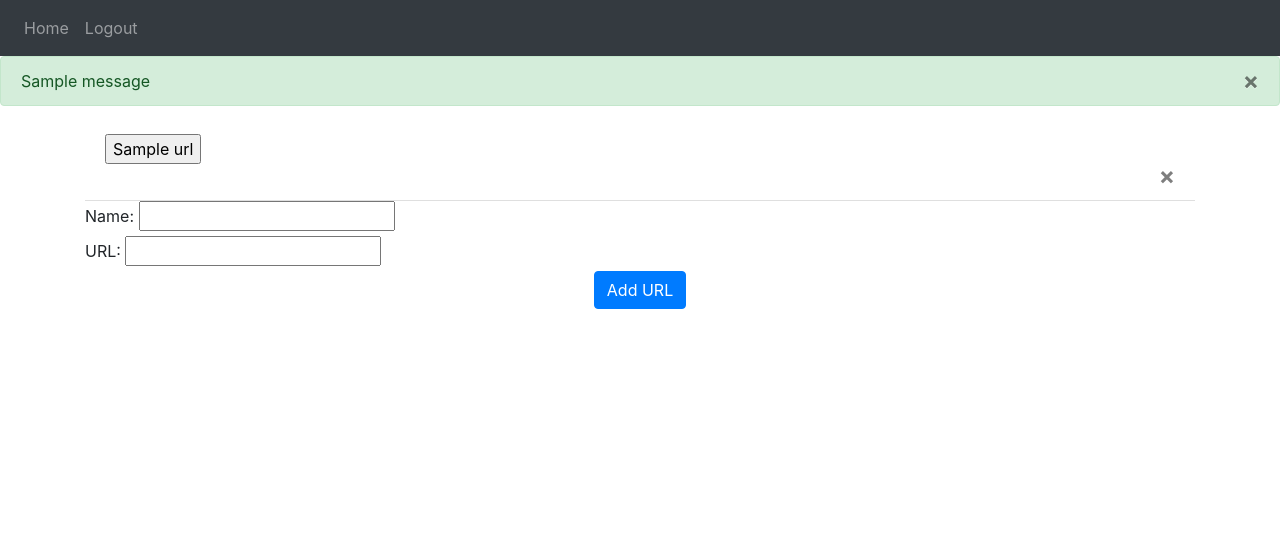
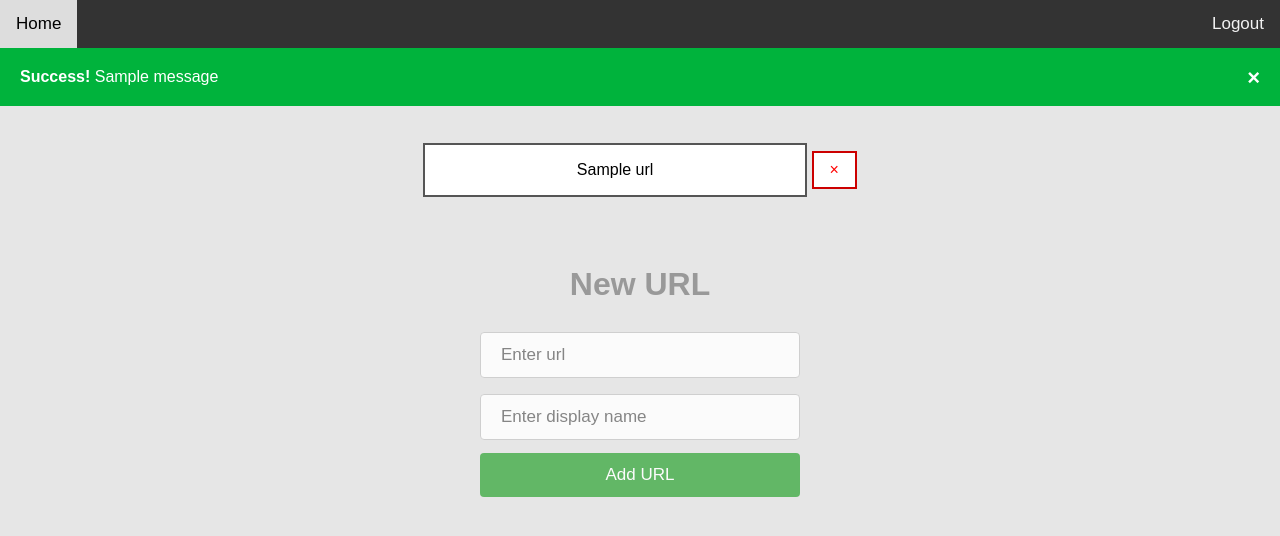
Before and after one commit to mcieciora/GracefulServal, a Flask app: page / in a window 1280 px wide. Shown: the top 536 px of the page. Run offline with Flask 2, Linux system fonts and the light colour scheme; a user stored in the database is signed in; tables that the repository leaves empty hold one stand-in row (values such as "Sample post"); one stand-in notice (Sample message) is shown; some libraries are stand-ins or nearby versions.

Commit message:
06042021-2033

```diff
--- a/website/auth.py
+++ b/website/auth.py
@@ -23,7 +23,7 @@ def login():
             else:
                 flash('Incorrect pin code, try again.', category='error')
         else:
-            flash('Username does not exist.', category='error')
+            flash('Incorrect username, try again.', category='error')
 
     return render_template("login.html", user=current_user)
 
@@ -32,6 +32,7 @@ def login():
 @login_required
 def logout():
     logout_user()
+    flash('Successful logout!', category='success')
     return redirect(url_for('auth.login'))
 
 
@@ -43,8 +44,6 @@ def sign_up():
         pin_code2 = request.form.get('pin_code2')
 
         user = User.query.filter_by(username=username).first()
-
-        print(pin_code1.isnumeric())
 
         if user:
             flash('User already exists.', category='error')
--- a/website/models.py
+++ b/website/models.py
@@ -5,7 +5,7 @@ from flask_login import UserMixin
 class Url(db.Model):
     id = db.Column(db.Integer, primary_key=True)
     name = db.Column(db.String(50))
-    url = db.Column(db.String(50), unique=True)
+    url = db.Column(db.String(50))
 
 
 class User(db.Model, UserMixin):
--- /dev/null
+++ b/website/static/css/main.css
@@ -0,0 +1,152 @@
+body {
+  margin: 0;
+  font-family: Arial, Helvetica, sans-serif;
+  background-color: #e6e6e6;
+}
+
+h1 {
+  color: #999999;
+  text-align: center;
+  margin-top: 5%;
+}
+
+.topnav {
+  overflow: hidden;
+  background-color: #333;
+
+}
+
+.topnav a {
+  float: left;
+  color: #f2f2f2;
+  text-align: center;
+  padding: 14px 16px;
+  text-decoration: none;
+  font-size: 17px;
+}
+
+.topnav-right {
+  float: right;
+}
+
+.topnav a:hover {
+  background-color: #ddd;
+  color: black;
+}
+
+.failure {
+  padding: 20px;
+  background-color: #f44336;
+  color: white;
+}
+
+.success {
+   padding: 20px;
+   background-color: #00b33c;
+   color: white;
+}
+
+.closebtn {
+  margin-left: 15px;
+  color: white;
+  font-weight: bold;
+  float: right;
+  font-size: 22px;
+  line-height: 20px;
+  cursor: pointer;
+  transition: 0.3s;
+}
+
+.closebtn:hover {
+  color: black;
+}
+
+.col {
+  margin: auto;
+  max-width: 25%;
+}
+
+input,
+.btn {
+  width: 100%;
+  padding: 12px;
+  border: none;
+  border-radius: 4px;
+  margin: 5px 0;
+  opacity: 0.85;
+  display: inline-block;
+  font-size: 17px;
+  line-height: 20px;
+  text-decoration: none;
+}
+
+input:hover,
+.btn:hover {
+  opacity: 1;
+}
+
+input[type=submit] {
+  background-color: #4CAF50;
+  color: white;
+  cursor: pointer;
+}
+
+input[type=text], input[type=password] {
+  padding: 12px 20px;
+  margin: 8px 0;
+  display: inline-block;
+  border: 1px solid #ccc;
+  box-sizing: border-box;
+}
+
+.url_list {
+  margin-top: 2.5%;
+}
+
+.url_col {
+  text-align: center;
+}
+
+.button {
+  background-color: #4CAF50;
+  color: white;
+  padding: 16px 32px;
+  font-size: 16px;
+  transition-duration: 0.4s;
+  cursor: pointer;
+  margin: 5px 0;
+}
+
+.url_button {
+  width: 30%;
+  background-color: white;
+  color: black;
+  border: 2px solid #555555;
+  display: inline-block;
+}
+
+.url_button:hover {
+  background-color: #555555;
+  color: white;
+}
+
+.delete_button {
+  background-color: #4CAF50;
+  color: white;
+  padding: 8px 16px;
+  font-size: 16px;
+  transition-duration: 0.4s;
+  cursor: pointer;
+  display: inline-block;
+}
+
+.delete_url {
+  background-color: white;
+  color: red;
+  border: 2px solid #cc0000;
+}
+
+.delete_url:hover {
+  background-color: #ff0000;
+  color: white;
+}
--- a/website/templates/base.html
+++ b/website/templates/base.html
@@ -2,54 +2,34 @@
 <html>
 <head>
     <meta charset="utf-8" />
-    <meta name="viewport" content="width=device-width, initial-scale=1" />
-    <link
-      rel="stylesheet"
-      href="https://stackpath.bootstrapcdn.com/bootstrap/4.4.1/css/bootstrap.min.css"
-      integrity="sha384-Vkoo8x4CGsO3+Hhxv8T/Q5PaXtkKtu6ug5TOeNV6gBiFeWPGFN9MuhOf23Q9Ifjh"
-      crossorigin="anonymous"
-    />
-
+    <meta name="viewport" content="width=device-width, initial-scale=1">
+    <link rel="stylesheet" href="{{ url_for('static', filename='css/main.css') }}">
     <title>{% block title %}Graceful Serval{% endblock %}</title>
 </head>
 <body>
-    <nav class="navbar navbar-expand-lg navbar-dark bg-dark">
-      <button
-        class="navbar-toggler"
-        type="button"
-        data-toggle="collapse"
-        data-target="#navbar"
-      >
-        <span class="navbar-toggler-icon"></span>
-      </button>
-      <div class="collapse navbar-collapse" id="navbar">
-        <div class="navbar-nav">
-          <a class="nav-item nav-link" id="home" href="/">Home</a>
+    <div class="topnav">
+        <a href="/">Home</a>
+        <div class="topnav-right">
             {% if user.is_authenticated %}
-          <a class="nav-item nav-link" id="logout" href="/logout">Logout</a>
+            <a href="/logout">Logout</a>
             {% else %}
-          <a class="nav-item nav-link" id="login" href="/login">Login</a>
-          <a class="nav-item nav-link" id="signUp" href="/sign-up">Sign Up</a>
+            <a href="/login">Login</a>
+            <a href="/sign-up">Sign Up</a>
             {% endif %}
         </div>
     </div>
-    </nav>
 
     {% with messages = get_flashed_messages(with_categories=true) %} {% if
     messages %} {% for category, message in messages %} {% if category ==
     'error' %}
-    <div class="alert alert-danger alter-dismissable fade show" role="alert">
-      {{ message }}
-      <button type="button" class="close" data-dismiss="alert">
-        <span aria-hidden="true">&times;</span>
-      </button>
+    <div class="failure">
+        <span class="closebtn" onclick="this.parentElement.style.display='none';">&times;</span>
+        <strong>Warning!</strong> {{ message }}
     </div>
     {% else %}
-    <div class="alert alert-success alter-dismissable fade show" role="alert">
-      {{ message }}
-      <button type="button" class="close" data-dismiss="alert">
-        <span aria-hidden="true">&times;</span>
-      </button>
+    <div class="success">
+        <span class="closebtn" onclick="this.parentElement.style.display='none';">&times;</span>
+        <strong>Success!</strong> {{ message }}
     </div>
     {% endif %} {% endfor %} {% endif %} {% endwith %}
 
@@ -59,5 +39,6 @@
       type="text/javascript"
       src="{{ url_for('static', filename='index.js') }}"
     ></script>
+
 </body>
 </html>
--- a/website/templates/home.html
+++ b/website/templates/home.html
@@ -1,29 +1,24 @@
 {% extends "base.html" %} {% block title %}Graceful Serval{% endblock %} {% block content
 %}
-<ul class="list-group list-group-flush" id="urls">
-  {% for url in data %}
-  <li class="list-group-item">
-    <form action="{{ url.url }}">
-      <input type="submit" value="{{ url.name }}" />
-    </form>
-    {% if user.is_authenticated %}
-    <button type="button" class="close" onClick="deleteUrl({{ url.id }})">
-      <span aria-hidden="true">&times;</span>
-    </button>
-    {% endif %}
-  </li>
-  {% endfor %}
-</ul>
+
+<div class="url_list">
+    {% for url in data %}
+        <div class="url_col">
+            <button class="button url_button" onclick="location.href='{{ url.url }}'" type="button">{{ url.name }}</button>
+            {% if user.is_authenticated %}
+            <button class="delete_button delete_url" onClick="deleteUrl({{ url.id }})">&times;</button>
+            {% endif %}
+        </div>
+    {% endfor %}
+</div>
+
 {% if user.is_authenticated %}
 <form method="POST">
-  <label>Name:</label>
-  <input type="text" id="url_name" name="url_name">
-  <br />
-    <label>URL:</label>
-  <input type="text" id="url" name="url">
-  <br />
-  <div align="center">
-    <button type="submit" class="btn btn-primary">Add URL</button>
+  <h1>New URL</h1>
+  <div class="col">
+    <input type="text" name="url" placeholder="Enter url" required>
+    <input type="text" name="url_name" placeholder="Enter display name" required>
+    <input type="submit" value="Add URL">
   </div>
 </form>
 {% endif %}
--- a/website/views.py
+++ b/website/views.py
@@ -2,9 +2,9 @@ from flask import Blueprint, render_template, request, flash, jsonify
 from flask_login import login_required, current_user
 from .models import Url
 from . import db, create_app
-from sqlalchemy import desc
+from sqlalchemy import desc, exc
 import json
-from requests import get
+from requests import get, exceptions
 
 views = Blueprint('views', __name__)
 
@@ -13,15 +13,22 @@ views = Blueprint('views', __name__)
 def home():
     if request.method == 'POST':
         url_name = request.form.get('url_name')
-        url = request.form.get('url')
+        url_route = request.form.get('url')
 
-        if get(url).status_code != 200:
-            flash('URL is not correct!', category='error')
+        name = Url.query.filter_by(name=url_name).first()
+        url = Url.query.filter_by(url=url_route).first()
+
+        if name or url:
+            flash('URL name already exists.', category='error')
         else:
-            new_url = Url(name=url_name, url=url)
-            db.session.add(new_url)
-            db.session.commit()
-            flash('URL added!', category='success')
+            try:
+                if get(url_route).status_code == 200:
+                    new_url = Url(name=url_name, url=url_route)
+                    db.session.add(new_url)
+                    db.session.commit()
+                    flash('URL added!', category='success')
+            except exceptions.MissingSchema:
+                flash('URL is not correct!', category='error')
 
     with create_app().app_context():
         data = Url.query.order_by(desc(Url.id)).all()
@@ -37,5 +44,5 @@ def delete_url():
     if url:
         db.session.delete(url)
         db.session.commit()
-
+    flash('URL was removed successfully!', category='success')
     return jsonify({})
```
Also changed, not shown: website/templates/login.html (+5 -22 lines), website/templates/sign_up.html (+6 -32 lines). Lines whose indentation alone changed are shown as unchanged.
